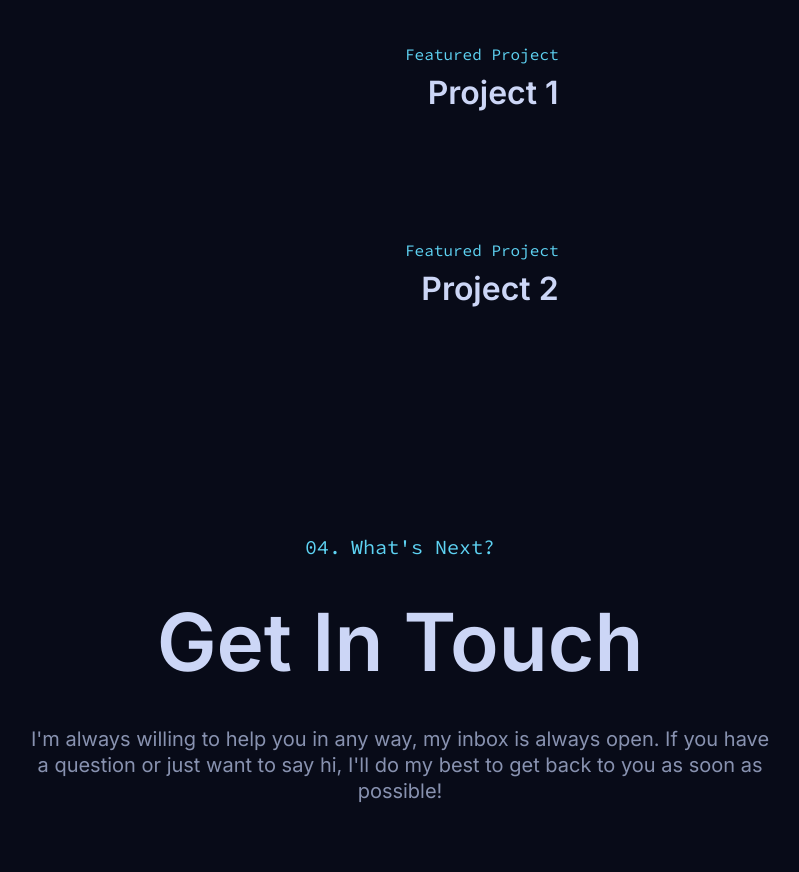
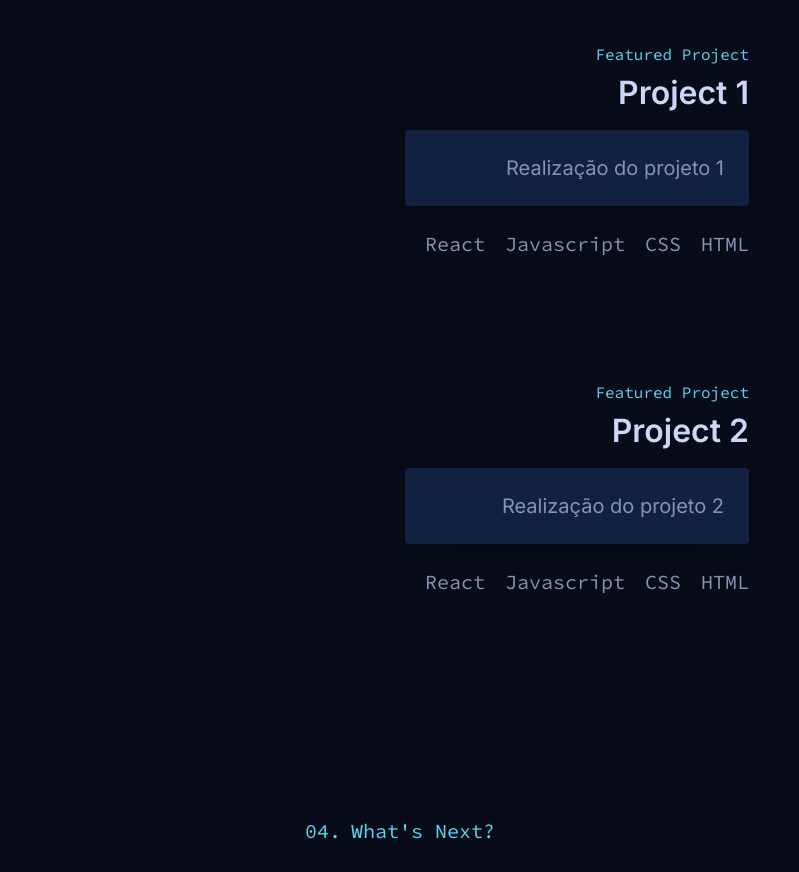
Before and after one commit to JvFern4ndes/MyPersonalWebsite, a React (Vite) app in the folder fe/: page / in a window 1280 px wide. Shown: the part 3020-3892 px from the top of the page, without its empty margins (240-1039 px from the left). Built offline with nearby package versions, Linux system fonts and the light colour scheme.

Commit message:
feat: create project description for portfolio page

```diff
--- a/fe/src/Pages/Portfolio/index.jsx
+++ b/fe/src/Pages/Portfolio/index.jsx
@@ -6,6 +6,9 @@ import {
   ProjectContent,
   Overline,
   ProjectTitle,
+  ProjectDescription,
+  ProjectTechList,
+  TechOfList,
 } from './styles';
 
 export default function Portfolio() {
@@ -20,6 +23,15 @@ export default function Portfolio() {
               <Link to="/#">
                 <ProjectTitle>Project 1</ProjectTitle>
               </Link>
+              <ProjectDescription>
+                <p>Realização do projeto 1</p>
+              </ProjectDescription>
+              <ProjectTechList>
+                <TechOfList>React</TechOfList>
+                <TechOfList>Javascript</TechOfList>
+                <TechOfList>CSS</TechOfList>
+                <TechOfList>HTML</TechOfList>
+              </ProjectTechList>
             </>
           </ProjectContent>
         </ProjectContainer>
@@ -30,6 +42,15 @@ export default function Portfolio() {
               <Link to="/#">
                 <ProjectTitle>Project 2</ProjectTitle>
               </Link>
+              <ProjectDescription>
+                <p>Realização do projeto 2</p>
+              </ProjectDescription>
+              <ProjectTechList>
+                <TechOfList>React</TechOfList>
+                <TechOfList>Javascript</TechOfList>
+                <TechOfList>CSS</TechOfList>
+                <TechOfList>HTML</TechOfList>
+              </ProjectTechList>
             </>
           </ProjectContent>
         </ProjectContainer>
--- a/fe/src/Pages/Portfolio/styles.jsx
+++ b/fe/src/Pages/Portfolio/styles.jsx
@@ -98,3 +98,50 @@ export const ProjectTitle = styled.h3`
     color: ${({ theme }) => theme.tertiaryColor};
   }
 `;
+
+export const ProjectDescription = styled.div`
+  box-shadow: 0 10px 30px -15px rgba(2, 12, 27, 0.7);
+  position: relative;
+  z-index: 2;
+  padding: 25px;
+  border-radius: 4px;
+  background-color: ${({ theme }) => theme.backgroundColorLight};
+  color: ${({ theme }) => theme.secondaryColor};
+  font-size: 20px;
+  display: block;
+  text-align: right;
+
+  p:last-child, p:last-of-type {
+    margin: 0px;
+    display: block;
+  }
+`;
+
+export const ProjectTechList = styled.ul`
+  display: flex;
+  flex-wrap: wrap;
+  position: relative;
+  z-index: 2;
+  margin: 25px 0px 10px;
+  padding: 0px;
+  list-style: none;
+  text-align: right;
+
+  :nth-of-type(2n+1) {
+    -webkit-box-pack: end;
+    justify-content: flex-end;
+  }
+`;
+
+export const TechOfList = styled.li`
+  font-family: 'Source Code Pro', sans-serif;
+  color: ${({ theme }) => theme.secondaryColor};
+  white-space: nowrap;
+  display: list-item;
+  text-align: -webkit-match-parent;
+  list-style: none;
+
+  :nth-of-type(1n+1) {
+    margin: 0px 0px 5px 20px;
+  }
+`;
```
